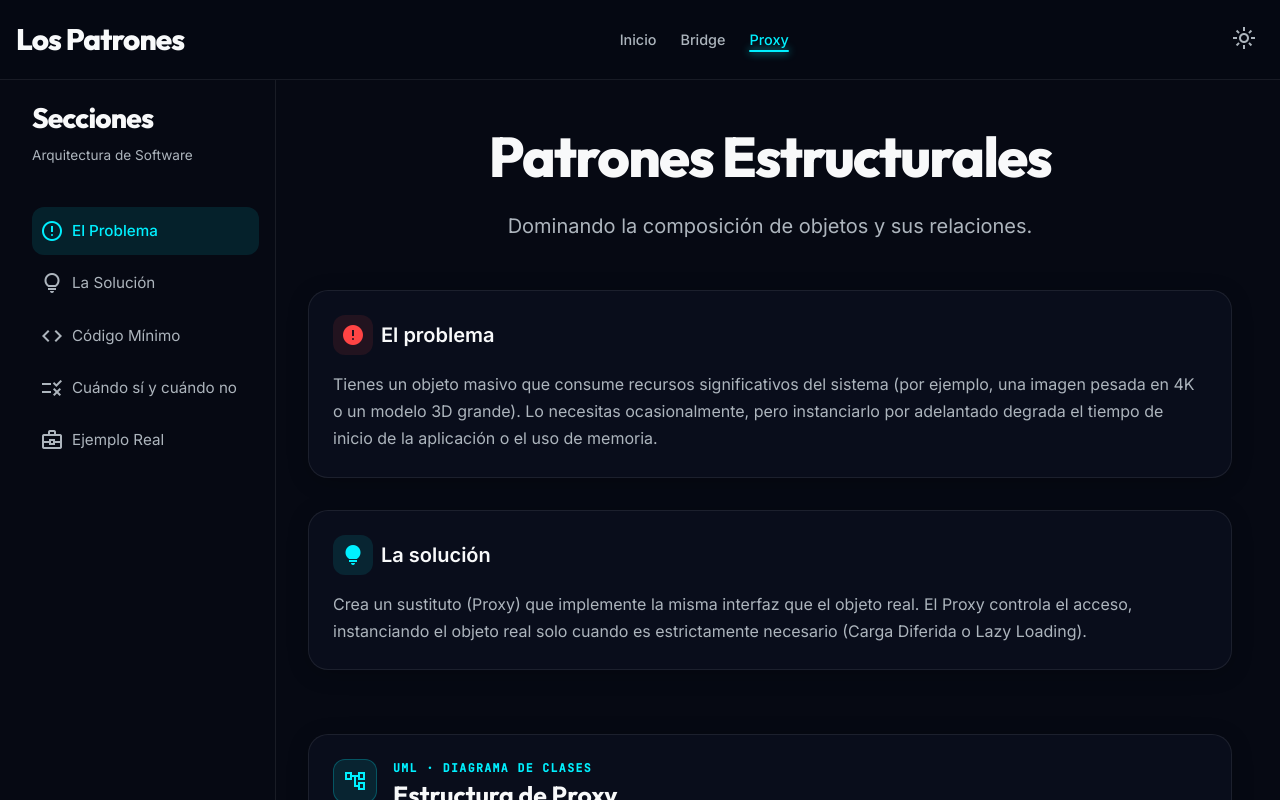
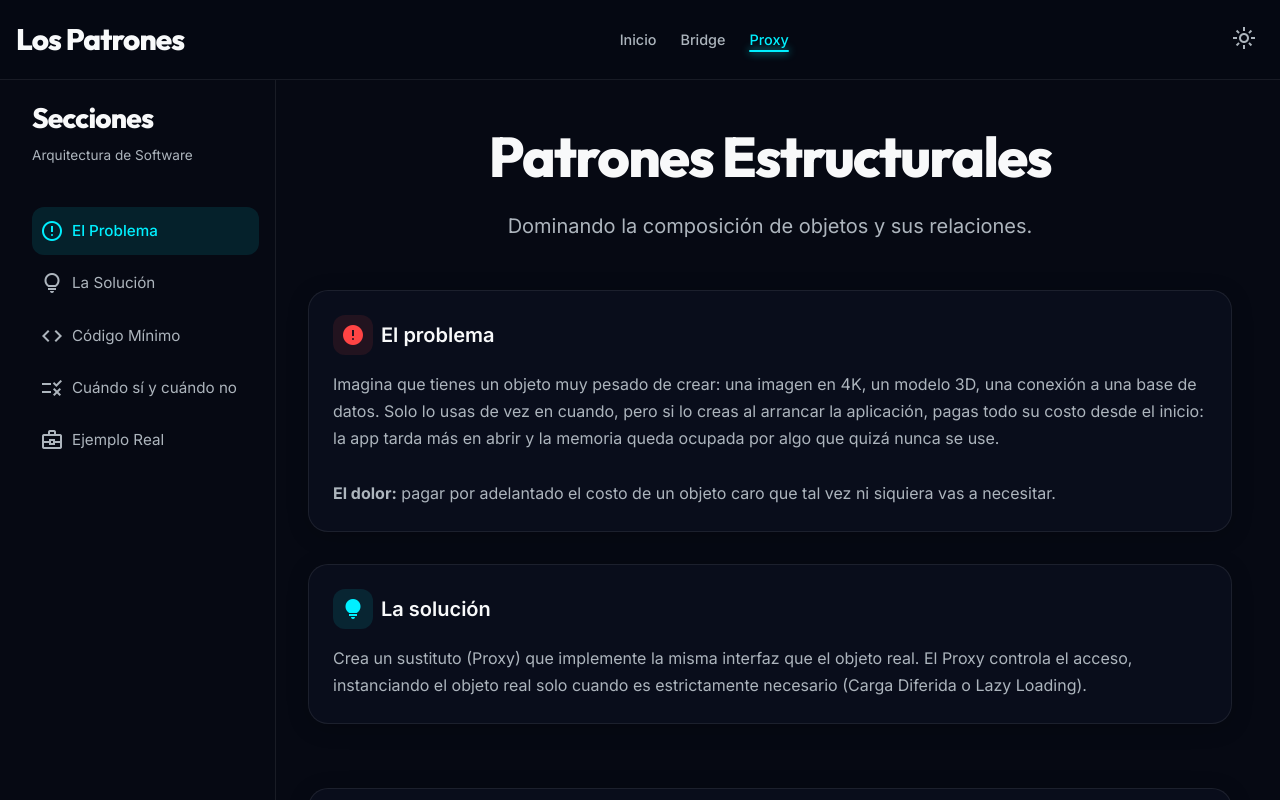
Before and after one commit to ndiaznuila13/Patrones-Bridge-y-Proxy, a React (Vite) app: page / in a window 1280 px wide. Both pictures are taken after a click on the button "Proxy". Shown: the top 800 px of the page. Built offline with nearby package versions, Linux system fonts and the light colour scheme.

Commit message:
Humanizar tarjeta 'El problema' del patrón Proxy

```diff
--- a/src/App.tsx
+++ b/src/App.tsx
@@ -344,7 +344,12 @@ function ProxyPattern() {
         id="problem"
         type="problem"
         title="El problema"
-        description="Tienes un objeto masivo que consume recursos significativos del sistema (por ejemplo, una imagen pesada en 4K o un modelo 3D grande). Lo necesitas ocasionalmente, pero instanciarlo por adelantado degrada el tiempo de inicio de la aplicación o el uso de memoria."
+        description={
+          <>
+            Imagina que tienes un objeto muy pesado de crear: una imagen en 4K, un modelo 3D, una conexión a una base de datos. Solo lo usas de vez en cuando, pero si lo creas al arrancar la aplicación, pagas todo su costo desde el inicio: la app tarda más en abrir y la memoria queda ocupada por algo que quizá nunca se use.<br/><br/>
+            <b>El dolor:</b> pagar por adelantado el costo de un objeto caro que tal vez ni siquiera vas a necesitar.
+          </>
+        }
       />
       <PatternCard
         id="solution"
```
